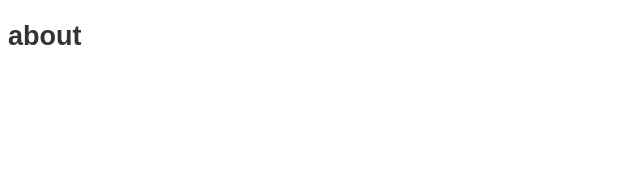
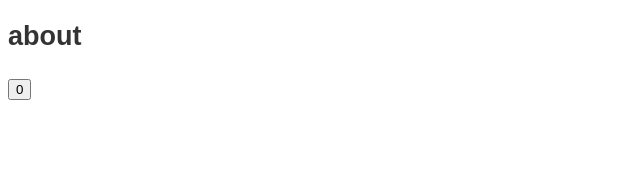
Before and after one commit to domeafavour/next-blog, a Next.js app: page /next-blog/about in a window 1280 px wide. Shown: the top 169 px of the page, without its empty margins (0-640 px from the left). Built offline with nearby package versions, Linux system fonts and the light colour scheme.

Commit message:
feat: `Counter` component in about page (testing)

```diff
--- /dev/null
+++ b/src/components/Counter.tsx
@@ -0,0 +1,14 @@
+import React, { useState } from 'react';
+
+interface Props {}
+
+export type { Props as CounterProps };
+
+export const Counter: React.FC<Props> = () => {
+  const [count, setCount] = useState(0);
+  return (
+    <button type="button" onClick={() => setCount((c) => c + 1)}>
+      {count}
+    </button>
+  );
+};
--- a/src/pages/about.mdx
+++ b/src/pages/about.mdx
@@ -1 +1,9 @@
+---
+title: About
+---
+
+import { Counter } from '@/components/Counter';
+
 ## about
+
+<Counter />
```
